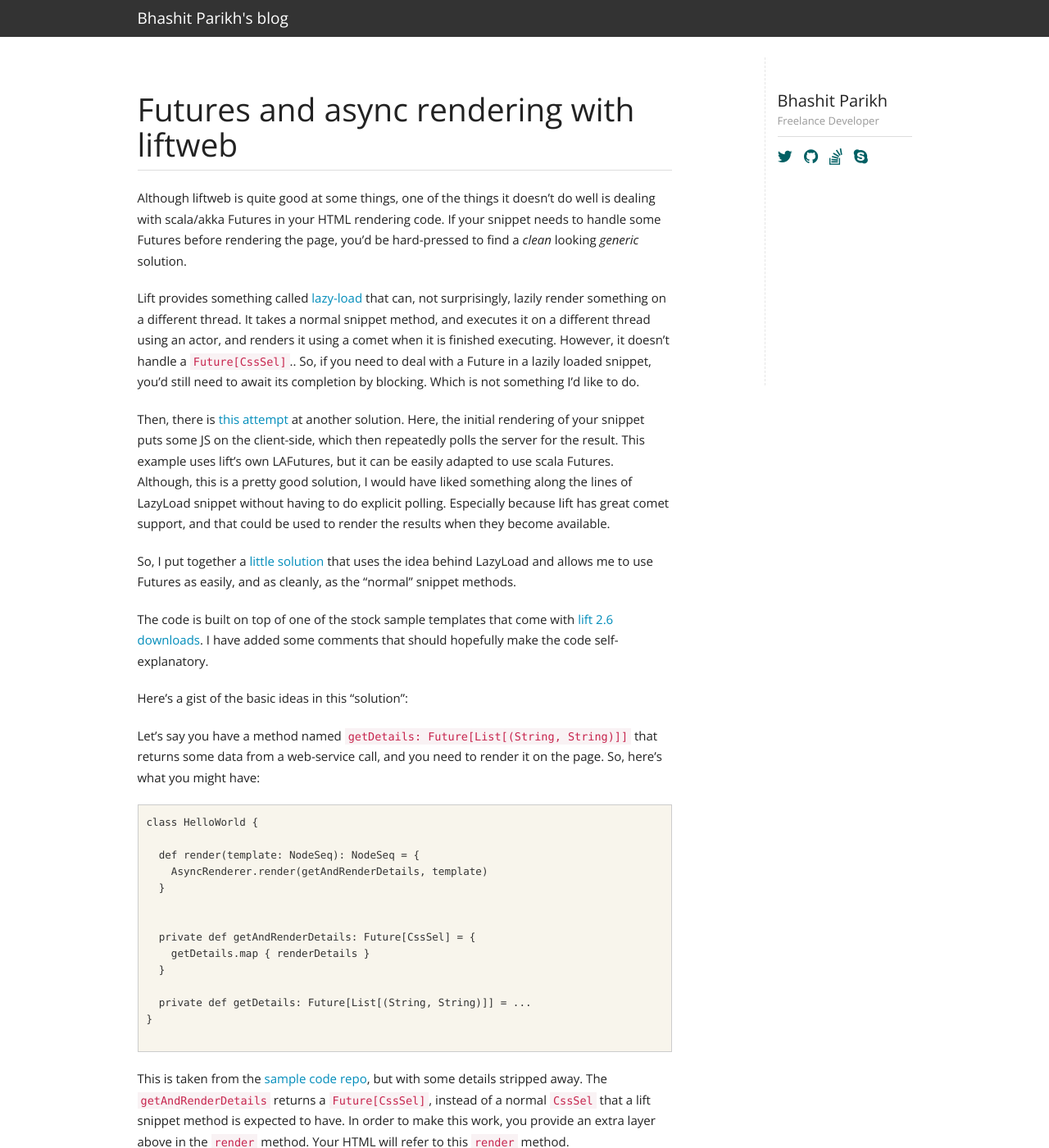
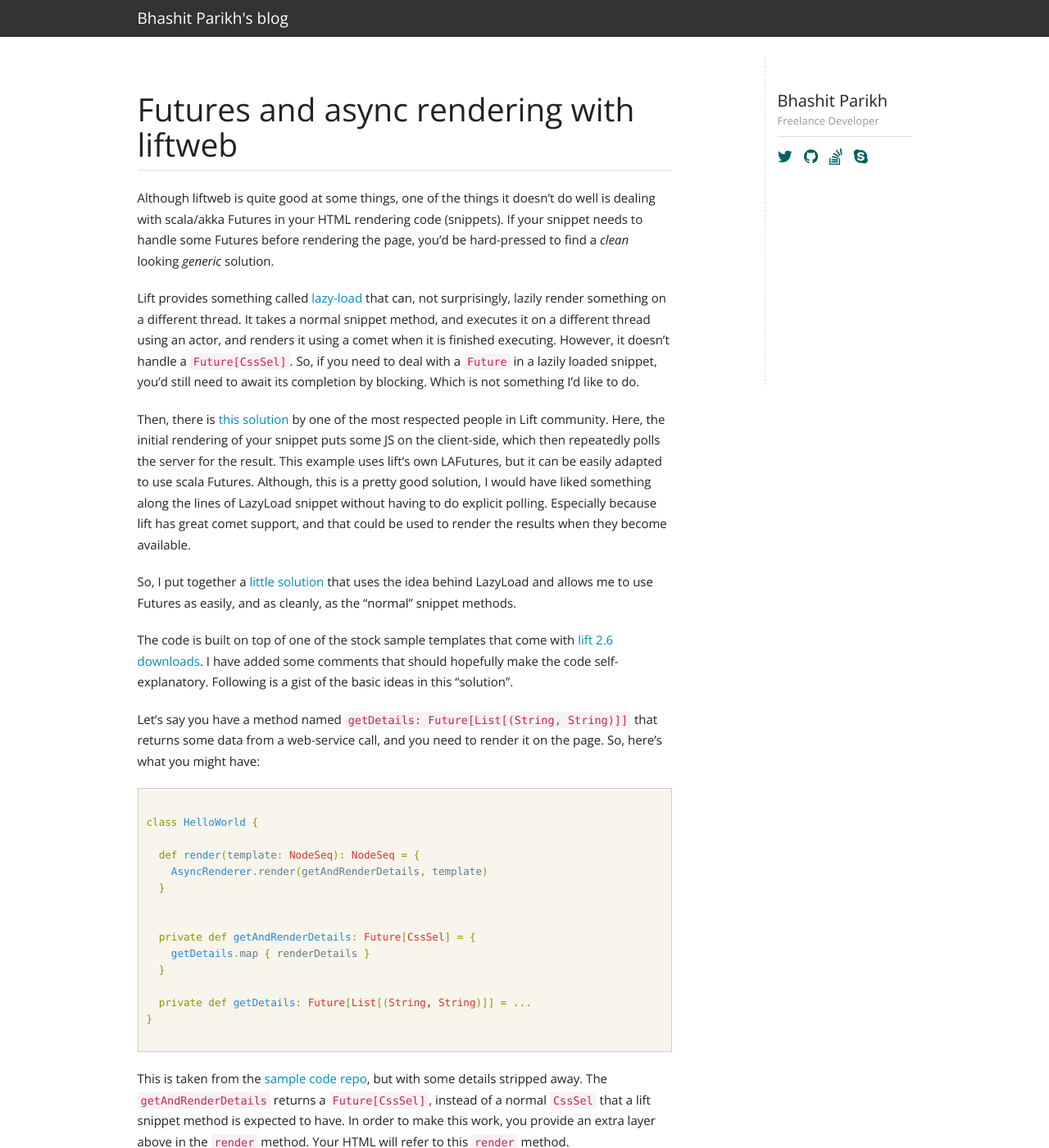
Before and after one commit to Bhashit/bhashit.github.io, a Jekyll site: the page built from _posts/2016-07-17-futures-and-async-rendering-liftweb.markdown, in a window 1280 px wide and 1400 px high. Shown: the whole window at 82% size. Built offline with Jekyll 4.4.1, drawn with Linux system fonts in a browser that asks for light colours; comment, search, counter and statistics services are not loaded; some of the changed text lies outside the part shown.

Commit message:
Minor change

````diff
--- a/_posts/2016-07-17-futures-and-async-rendering-liftweb.markdown
+++ b/_posts/2016-07-17-futures-and-async-rendering-liftweb.markdown
@@ -7,27 +7,28 @@
 
 Although liftweb is quite good at some things, one of the things it
 doesn't do well is dealing with scala/akka Futures in your HTML
-rendering code. If your snippet needs to handle some Futures before
-rendering the page, you'd be hard-pressed to find a _clean_ looking
-_generic_ solution.
+rendering code (snippets). If your snippet needs to handle some
+Futures before rendering the page, you'd be hard-pressed to find a
+_clean_ looking _generic_ solution.
 
 Lift provides something called [lazy-load][lazy-load] that can, not
 surprisingly, lazily render something on a different thread. It takes
 a normal snippet method, and executes it on a different thread using
 an actor, and renders it using a comet when it is finished
-executing. However, it doesn't handle a `Future[CssSel]`.. So, if you
-need to deal with a Future in a lazily loaded snippet, you'd still
+executing. However, it doesn't handle a `Future[CssSel]`. So, if you
+need to deal with a `Future` in a lazily loaded snippet, you'd still
 need to await its completion by blocking. Which is not something I'd
 like to do.
 
-Then, there is [this attempt][async-render] at another solution. Here,
-the initial rendering of your snippet puts some JS on the client-side,
-which then repeatedly polls the server for the result. This example
-uses lift's own LAFutures, but it can be easily adapted to use scala
-Futures.  Although, this is a pretty good solution, I would have liked
-something along the lines of LazyLoad snippet without having to do
-explicit polling. Especially because lift has great comet support, and
-that could be used to render the results when they become available.
+Then, there is [this solution][async-render] by one of the most
+respected people in Lift community. Here, the initial rendering of
+your snippet puts some JS on the client-side, which then repeatedly
+polls the server for the result. This example uses lift's own
+LAFutures, but it can be easily adapted to use scala Futures.
+Although, this is a pretty good solution, I would have liked something
+along the lines of LazyLoad snippet without having to do explicit
+polling. Especially because lift has great comet support, and that
+could be used to render the results when they become available.
 
 So, I put together a [little solution][repo] that uses the idea behind
 LazyLoad and allows me to use Futures as easily, and as cleanly, as
@@ -36,16 +37,16 @@
 The code is built on top of one of the stock sample templates that
 come with [lift 2.6 downloads](http://liftweb.net/download). I have
 added some comments that should hopefully make the code
-self-explanatory.
-
-Here's a gist of the basic ideas in this "solution":
+self-explanatory. Following is a gist of the basic ideas in this
+"solution".
 
 Let's say you have a method named `getDetails:
 Future[List[(String, String)]]` that returns some data from a
 web-service call, and you need to render it on the page. So, here's
 what you might have:
 
-```
+```scala
+
 class HelloWorld {
 
   def render(template: NodeSeq): NodeSeq = {
@@ -68,7 +69,7 @@
 have. In order to make this work, you provide an extra layer above in
 the `render` method. Your HTML will refer to this `render` method.
 
-```
+```html
 
 <div data-lift="helloWorld.render"></div>
 
````
